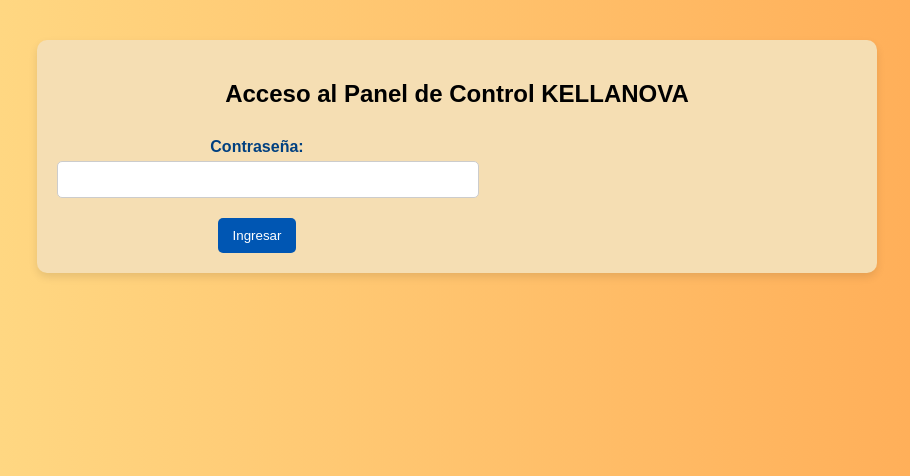
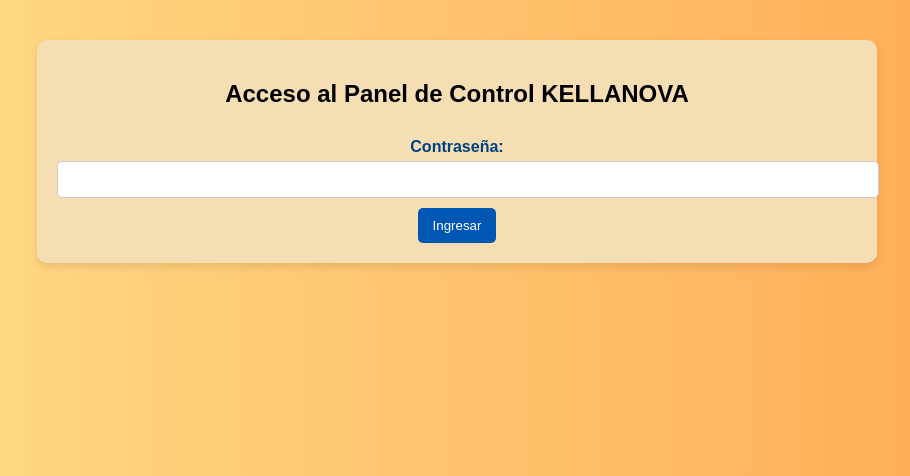
Before and after one commit to KaritZy/costkellanova, a Flask app: page / in a window 1280 px wide. Shown: the top 476 px of the page, without its empty margins (183-1093 px from the left). Run offline with Flask 3, Linux system fonts and the light colour scheme.

Commit message:
reactualizar

```diff
--- a/static/styles.css
+++ b/static/styles.css
@@ -336,22 +336,3 @@
         max-width: 400px;
     }
 }
-.form-container {
-    display: flex;
-    flex-direction: column; /* Asegura que el formulario y el botón estén en columna */
-    justify-content: center; /* Centrar verticalmente */
-    align-items: center; /* Centrar horizontalmente */
-    height: 100vh; /* Ajusta el tamaño para que ocupe toda la altura disponible */
-}
-
-form {
-    display: flex;
-    flex-direction: column; /* Los elementos dentro del formulario estarán en columna */
-    width: 100%; /* Ajusta el ancho del formulario */
-    max-width: 400px; /* Tamaño máximo del formulario */
-}
-
-button {
-    margin-top: 10px; /* Espacio entre el botón y el campo de entrada */
-    align-self: center; /* Centrar el botón */
-}
```
Also changed, not shown: templates/david_dashboard.html (+4 -6 lines).
